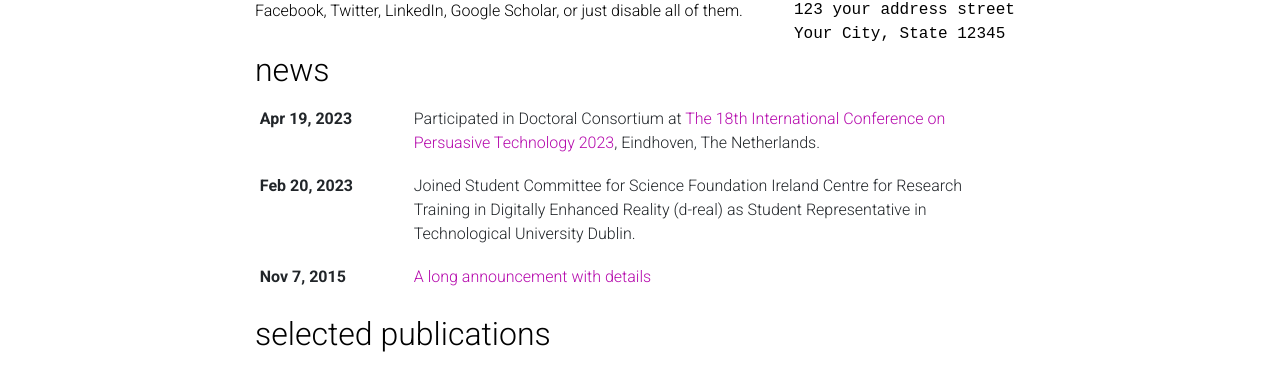
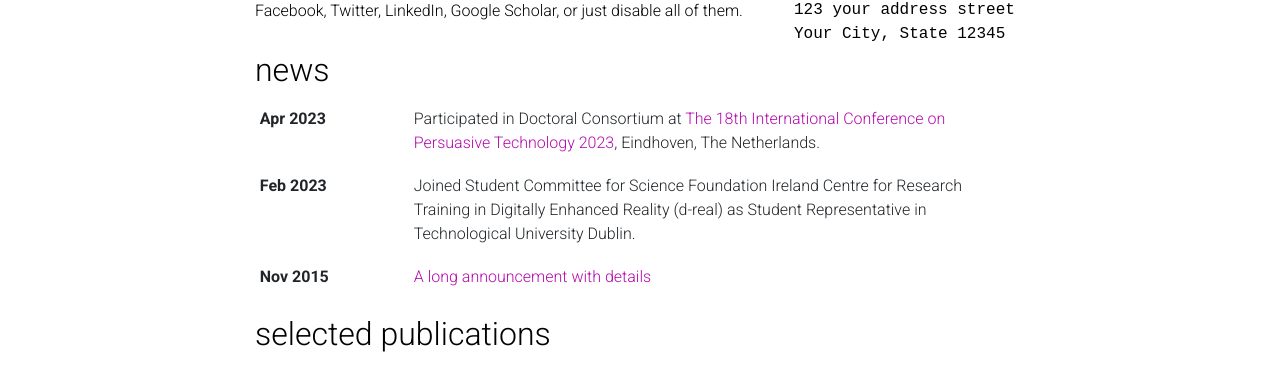
Before and after one commit to euetova/euetova.github.io, a Jekyll site: the page built from _pages/about.md, in a window 1280 px wide and 1145 px high. Shown: the part 474-848 px from the top of the window. Built offline with Jekyll 4.4.1, drawn with Linux system fonts in a browser that asks for light colours; full-size pictures stand in for the smaller copies a plugin makes; comment, search, counter and statistics services are not loaded; a style sheet for code colours, icons or effects is not loaded.

Commit message:
Update news.html

```diff
--- a/_includes/news.html
+++ b/_includes/news.html
@@ -11,7 +11,7 @@
               {% endif %}
               {% for item in news limit: news_limit %}
                 <tr>
-                  <th scope="row" style="width: 20%">{{ item.date | date: "%b %-d, %Y" }}</th>
+                  <th scope="row" style="width: 20%">{{ item.date | date: "%b %Y" }}</th>
                   <td>
                     {% if item.inline -%}
                       {{ item.content | remove: '<p>' | remove: '</p>' | emojify }}
```
